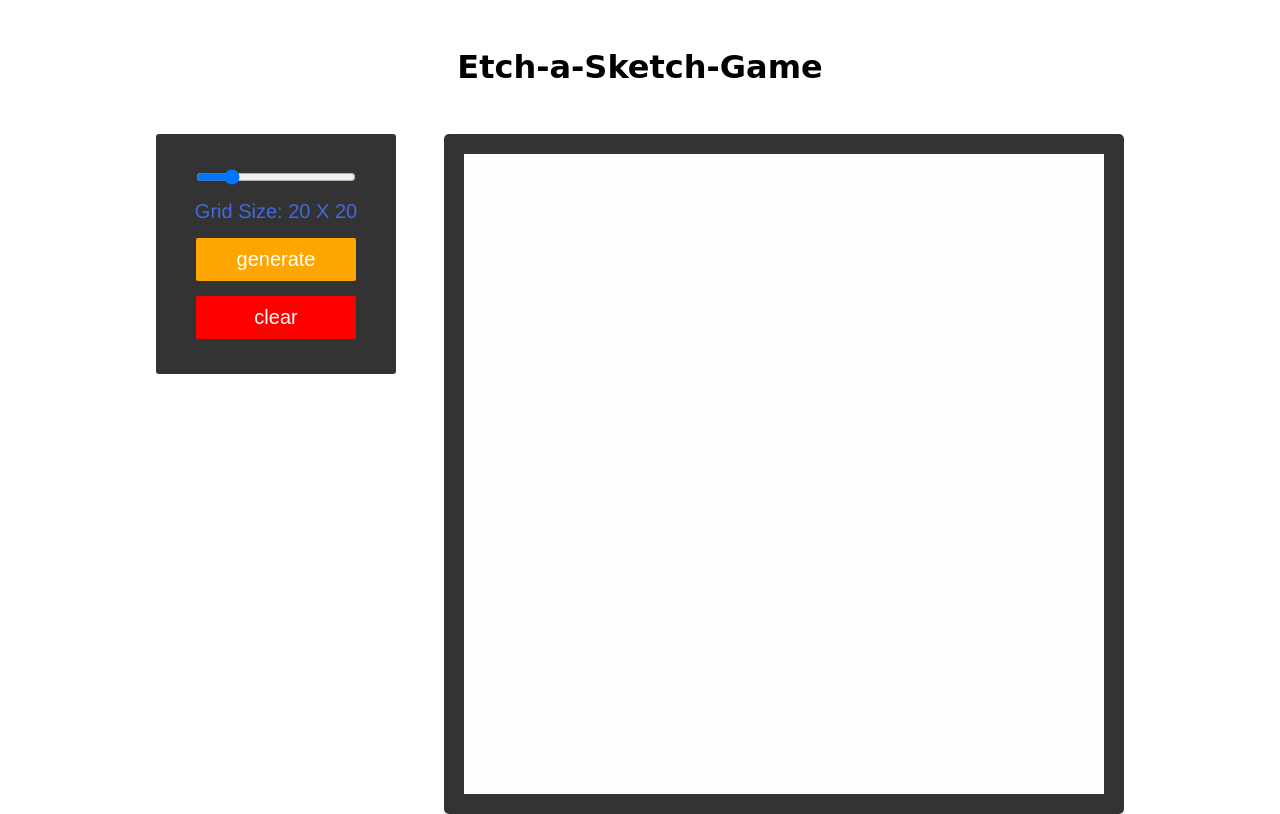
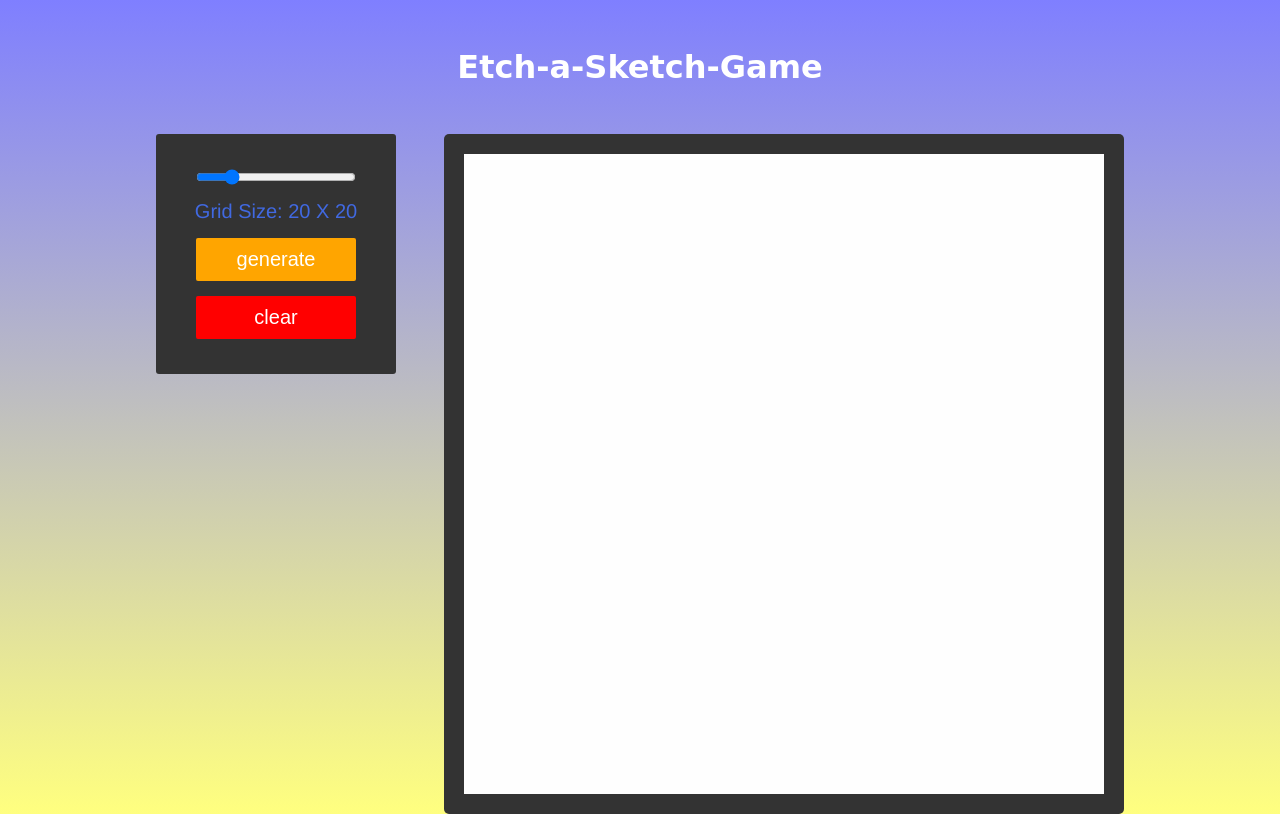
Before and after one commit to garang96/Etch-a-Sketch-Game, a plain HTML site: page index.html in a window 1280 px wide. Drawn offline with Linux system fonts and the light colour scheme; a web font is replaced by a local one.

Commit message:
Add background to the body & color to h1

```diff
--- a/styles.css
+++ b/styles.css
@@ -8,6 +8,7 @@
 
 body {
     font-family: 'helvetica neue', Arial, Helvetica, sans-serif;
+    background: linear-gradient(rgba(0, 0, 255, 0.5), rgba(255, 255, 0, 0.5));
 }
 
 :root {
@@ -19,6 +20,7 @@ header h1 {
     font-family: 'Shizuru', cursive;
     text-align: center;
     margin: 3rem 0;
+    color: #fff;
 }
 
 .main-container {
```
